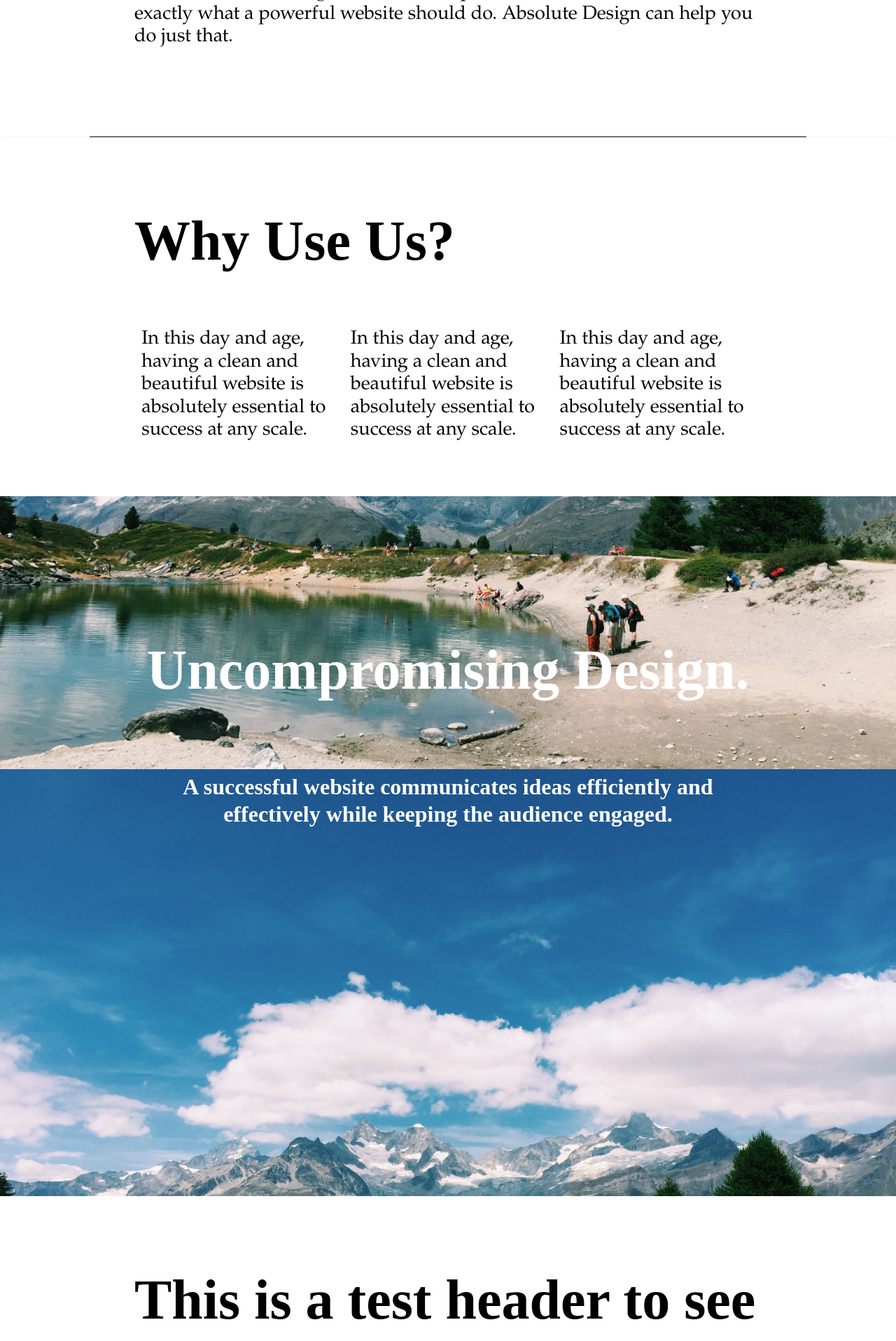
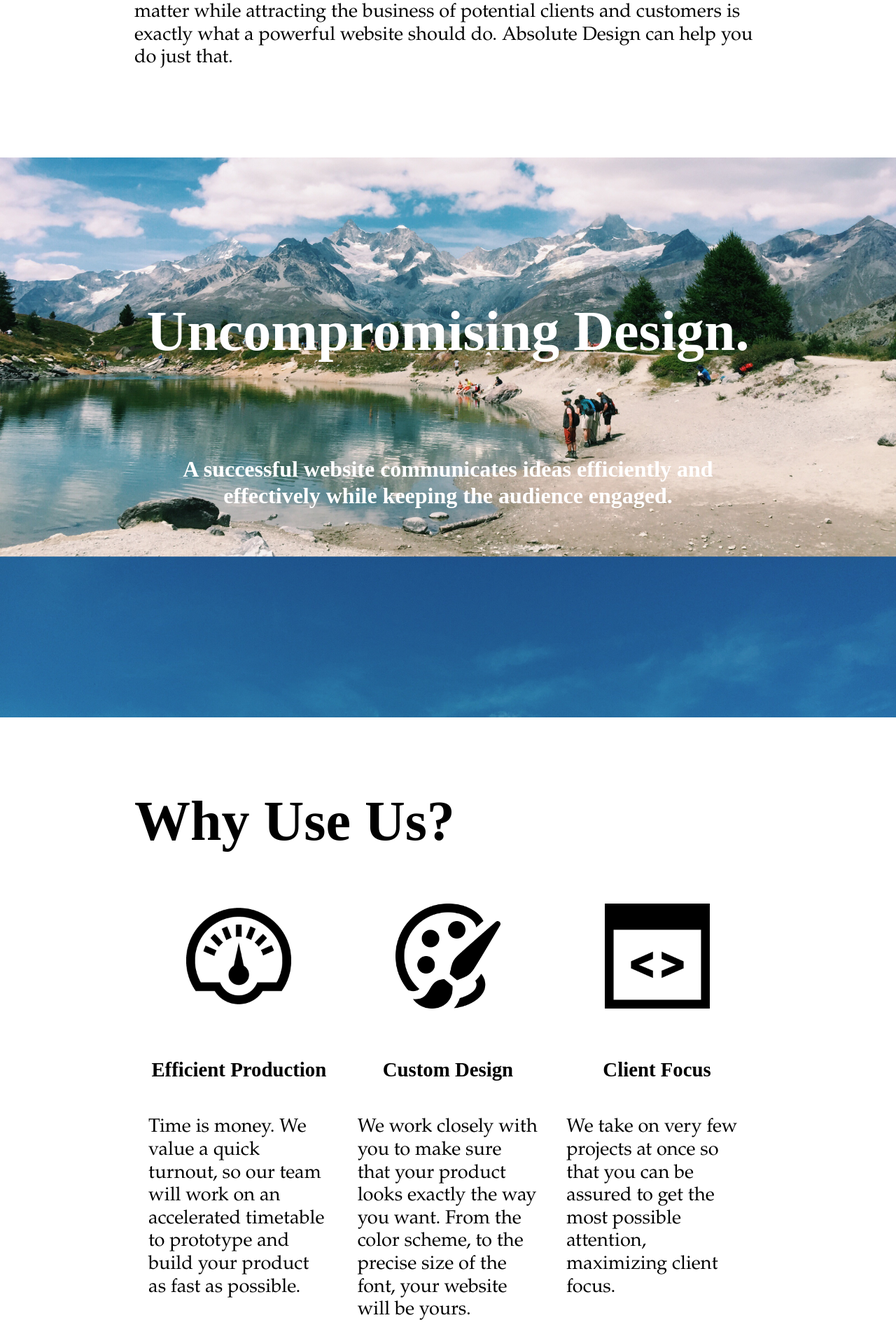
Before and after one commit to cchyung/absolute-design-website, a Django app: a page that uses website/templates/website/home.html in a window 1280 px wide. Shown: the part 1324-3240 px from the top of the page at 70% size. Run offline with Django 3.2, Linux system fonts and the light colour scheme; some libraries are stand-ins or nearby versions.

Commit message:
Final home page corrections

```diff
--- a/website/static/website/style.css
+++ b/website/static/website/style.css
@@ -12,6 +12,7 @@ html, body{
 h1{
     font-size:500%;
     margin:0;
+    padding-bottom:30px;
 }
 
 .text-shadow{
@@ -24,10 +25,18 @@ h2{
     margin:0;
 }
 
+h3{
+    margin-bottom:0px;
+    font-size:180%;
+}
+
 p{
     font-family: Garamond, Baskerville, 'Baskerville Old Face', 'Hoefler Text', 'Times New Roman', serif;
     font-size:170%;
     font-weight:500;
+}
+.primary-font{
+    font-family:"HelveticaNeue-Light";
 }
 
 .secondary-font{
@@ -79,6 +88,7 @@ p{
     margin-right:40px;
 
 }
+
 .nav{
     list-style:none;
     display:inline;
@@ -135,7 +145,7 @@ p{
     width: 100%;
     min-height:100%;
     position:relative;
-    padding-bottom:300px;
+    padding-bottom:200px;
 }
 
 .footer{
@@ -143,11 +153,30 @@ p{
     position: absolute;
     bottom:0;
     left:0;
-    height:300px;
-    background-color:grey;
+    height:200px;
+    font-size:120%;
+}
+
+.footer-content{
+    width:40%;
+    margin: 0 auto;
+    height: 60%;
+    margin-top:3%;
 
 }
 
+
+.contact-list{
+    list-style: none;
+}
+.contact-item{
+    padding: 5px 0px;
+
+}
+
+.content{
+    padding-bottom:50px;
+}
 
 .logo{
     height:113px;
@@ -174,6 +203,14 @@ p{
 
 .container-shadow{
     box-shadow: 0px 2.5px 5px grey;
+}
+
+.tele-image{
+    margin: auto;
+    height:400px;
+    width:400px;
+    padding: 40px 0px;
+
 }
 
 .jumbo-image{
@@ -243,12 +280,11 @@ p{
 
 .content-container{
     width:100%;
-
 }
 
 .content-container-background{
     background-size:cover;
-    height:1000px;
+    height:800px;
 }
 
 
@@ -266,14 +302,24 @@ p{
     padding-top:0;
 }
 
-.content-coloumn-third{
+.content-column-third{
     margin-top:40px;
     width:33.33%;
-    float:right;
+    float:left;
+
 }
 
-.coloumn-text{
-    padding:10px;
+.column-text{
+    padding:20px;
+    margin-top:10px;
+}
+
+.column-image{
+    display:block;
+    width:150px;
+    height:150px;
+    margin: 0 auto;
+    padding-bottom:40px;
 }
 
 .divider{
@@ -282,3 +328,7 @@ p{
     height:1px;
     background-color:black;
 }
+
+.divider-full{
+    width:100%;
+}
--- a/website/templates/website/home.html
+++ b/website/templates/website/home.html
@@ -14,7 +14,7 @@
     <div class="content-block content-block-medium">
         <h1>Absolute Design</h1>
         <br>
-        <h2 class="secondary-color underline">We build websites.</h2>
+        <h2 class="secondary-color">We build websites.</h2>
         <div class>
             <p>
                 In this day and age, having a clean and beautiful website is absolutely essential to success at
@@ -27,35 +27,44 @@
         </div>
     </div>
 </div>
-<div class="divider"></div>
-<div class="content-container container-shadow">
-    <div class="content-block-medium">
-        <h1>Why Use Us?</h1>
-        <div class="content-coloumn-third">
-            <p class="coloumn-text">In this day and age, having a clean and beautiful website is absolutely essential to success at
-            any scale.</p>
-        </div>
-        <div class="content-coloumn-third">
-           <p class="coloumn-text">In this day and age, having a clean and beautiful website is absolutely essential to success at
-            any scale.</p>
-        </div>
-        <div class="content-coloumn-third">
-            <p class="coloumn-text">In this day and age, having a clean and beautiful website is absolutely essential to success at
-            any scale.</p>
-
-        </div>
-    </div>
-</div>
-<div class="content-container content-container-background" data-stellar-background-ratio="0.7" style="background-image:url({% static 'website/mountains.jpg' %});">
+<div class="content-container content-container-background" data-stellar-background-ratio="0.8" style="background-image:url({% static 'website/mountains.jpg' %}); background-position-y:400px;">
     <h1 class="center white" style="padding-top:200px;">Uncompromising Design.</h1>
-
     <div class="content-block-medium">
         <h2 class="white center">A successful website communicates ideas efficiently and effectively while keeping the audience engaged.</h2>
     </div>
 </div>
 <div class="content-container">
     <div class="content-block-medium">
-        <h1>This is a test header to see what things look like</h1>
+        <h1>Why Use Us?</h1>
+        <div class="content-column-third">
+            <img class="column-image" src="{% static 'website/speedometer.png' %}">
+            <h3 class="column-text center">
+                Efficient Production
+            </h3>
+            <p class="column-text">
+                Time is money.  We value a quick turnout, so our team will work on an accelerated timetable to prototype and build your product as fast as possible.
+            </p>
+        </div>
+        <div class="content-column-third">
+        <img class="column-image" src="{% static 'website/art.png' %}">
+            <h3 class="column-text center">
+                Custom Design
+            </h3>
+            <p class="column-text">
+                We work closely with you to make sure that your product looks exactly the way you want. From the color scheme,
+                to the precise size of the font, your website will be yours.
+            </p>
+        </div>
+        <div class="content-column-third">
+        <img class="column-image" src="{% static 'website/code.png' %}">
+            <h3 class="column-text center">
+                Client Focus
+            </h3>
+            <p class="column-text">
+                We take on very few projects at once so that you can be assured to get the most possible attention, maximizing client focus.
+            </p>
+        </div>
     </div>
 </div>
+
 {% endblock content %}
--- a/website/templates/website/index.html
+++ b/website/templates/website/index.html
@@ -12,6 +12,7 @@
 		</script>
     </head>
     <body>
+
         <div class="page">
             <!--Header-->
             <div class="header">
@@ -31,7 +32,16 @@
             </div>
             <!--Footer-->
             <div class="footer">
-                <h1>This the Footer</h1>
+                <div class="divider">
+                </div>
+                <div class="footer-content">
+                    <ul class="contact-list">
+                        <li class="contact-item">Denver, CO</li>
+                        <li class="contact-item">email@aboslutedesign.com</li>
+                        <li class="contact-item">(303)-815-4595</li>
+                    </ul>
+                    <div class="center primary-font" style="font-size:80%;">Created by Absolute Design 2016</div>
+                </div>
             </div>
         </div>
     </body>
```
Also changed, not shown: website/static/website/arrow.png (added), website/static/website/art.png (added), website/static/website/code.png (added), website/static/website/design.png (added), website/static/website/speedometer.png (added).
